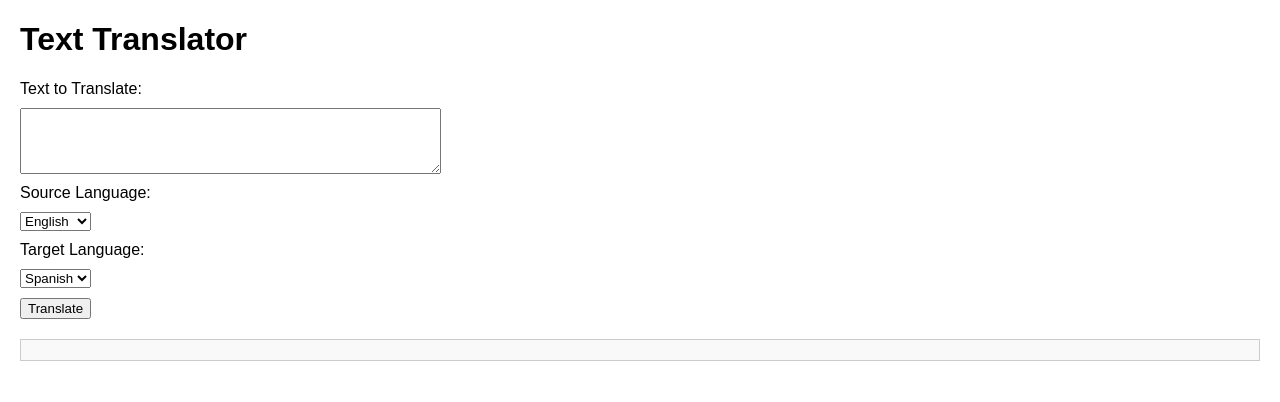
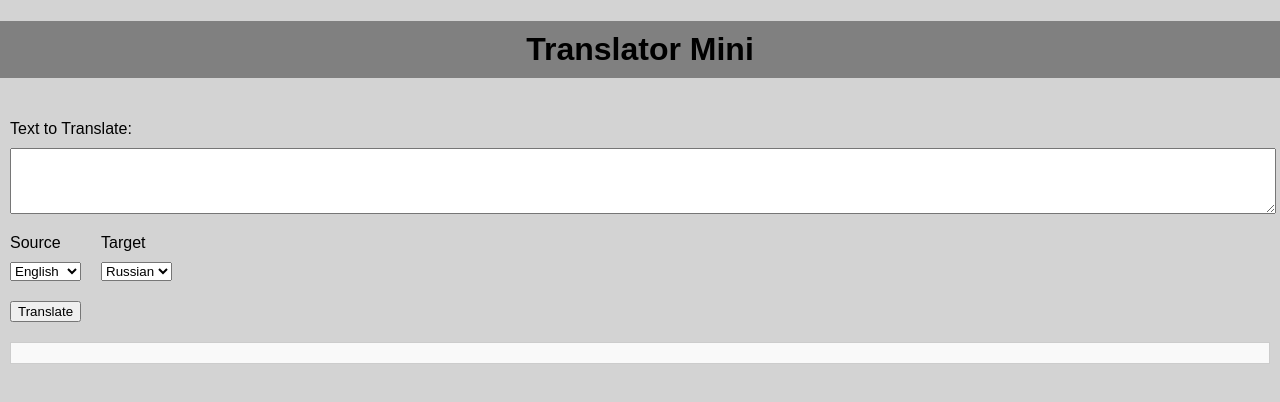
Before and after one commit to Dimes01/TranslatorMini, a plain HTML site: page view/index.html in a window 1280 px wide. Drawn offline with Linux system fonts and the light colour scheme.

Commit message:
fix: иcправить получение ответа от сервера, путем парсинга json тела запроса

```diff
--- a/view/index.html
+++ b/view/index.html
@@ -8,34 +8,34 @@
 </head>
 <body>
 
-<h1>Text Translator</h1>
-
+<h1 id="header">Translator Mini</h1>
 <form id="translateForm">
     <label for="text">Text to Translate:</label>
-    <textarea id="text" name="text" rows="4" cols="50"></textarea>
-
-    <label for="sourceLang">Source Language:</label>
+    <textarea id="text" name="text" rows="4"></textarea>
+    <div id="selectLanguagesArea">
+        <div>
+            <label for="sourceLang">Source</label>
             <select id="sourceLang" name="sourceLang">
                 <option value="en">English</option>
                 <option value="ru">Russian</option>
                 <option value="es">Spanish</option>
                 <option value="fr">French</option>
             </select>
-
-    <label for="targetLang">Target Language:</label>
+        </div>
+        <div>
+            <label for="targetLang">Target</label>
             <select id="targetLang" name="targetLang">
+                <option value="ru">Russian</option>
                 <option value="es">Spanish</option>
-        <option value="ru">Russian</option>
+                <option value="fr">French</option>
                 <option value="en">English</option>
-        <option value="fr">French</option>
             </select>
-
+        </div>
+    </div>
     <button type="button" onclick="translateText()">Translate</button>
 </form>
-
 <div id="result"></div>
 
 <script src="main.js"></script>
-
 </body>
 </html>
--- a/view/main.css
+++ b/view/main.css
@@ -1,14 +1,39 @@
 body {
     font-family: Arial, sans-serif;
-    margin: 20px;
+    display: flex;
+    flex-direction: column;
+    margin: 0px;
+    background: lightgrey;
 }
+
 label, textarea, select, button {
     display: block;
     margin: 10px 0;
 }
+
+#header {
+    background: grey;
+    text-align: center;
+    padding: 10px;
+}
+
+#translateForm {
+    margin: 10px;
+}
+
+#text{
+    width: 100%;
+}
+
 #result {
-    margin-top: 20px;
+    margin: 0px 10px;
     padding: 10px;
     border: 1px solid #ccc;
     background-color: #f9f9f9;
 }
+
+#selectLanguagesArea {
+    display: flex;
+    flex-direction: row;
+    gap: 20px;
+}
--- a/view/main.js
+++ b/view/main.js
@@ -21,7 +21,8 @@ async function translateText() {
         const resultDiv = document.getElementById('result');
 
         if (response.ok) {
-            const translatedText = await response.text();
+            const jsonResponse = await response.json();
+            const translatedText = jsonResponse.translatedText;
             resultDiv.innerHTML = `<strong>Translated Text:</strong> ${translatedText}`;
             resultDiv.style.color = 'black';
         } else {
```
Lines whose indentation alone changed are shown as unchanged.
